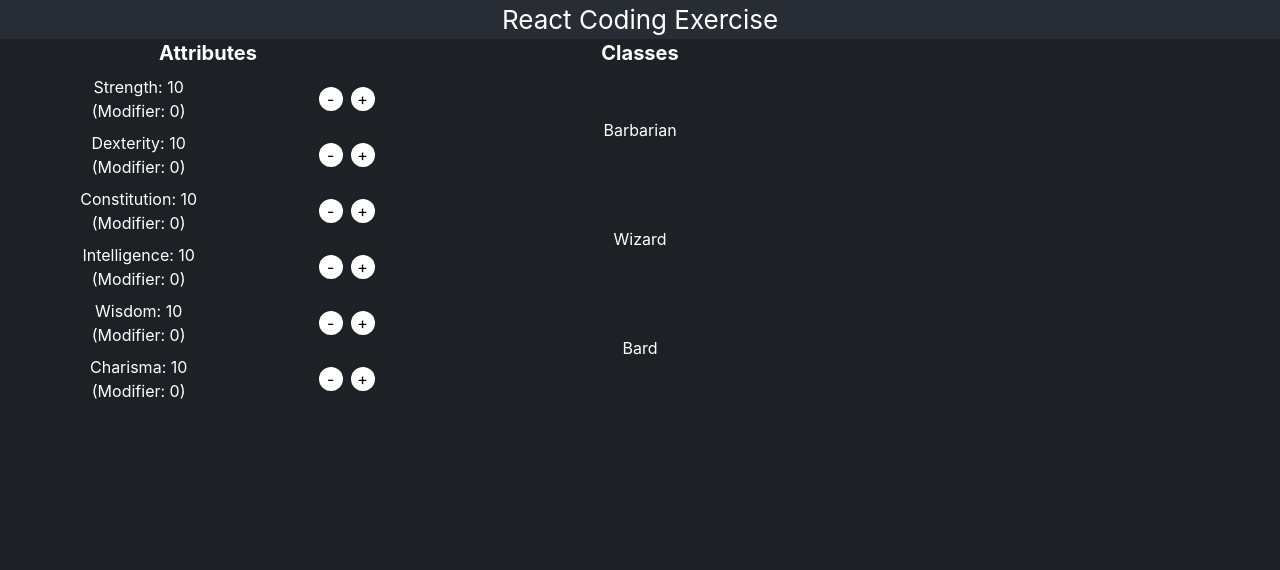
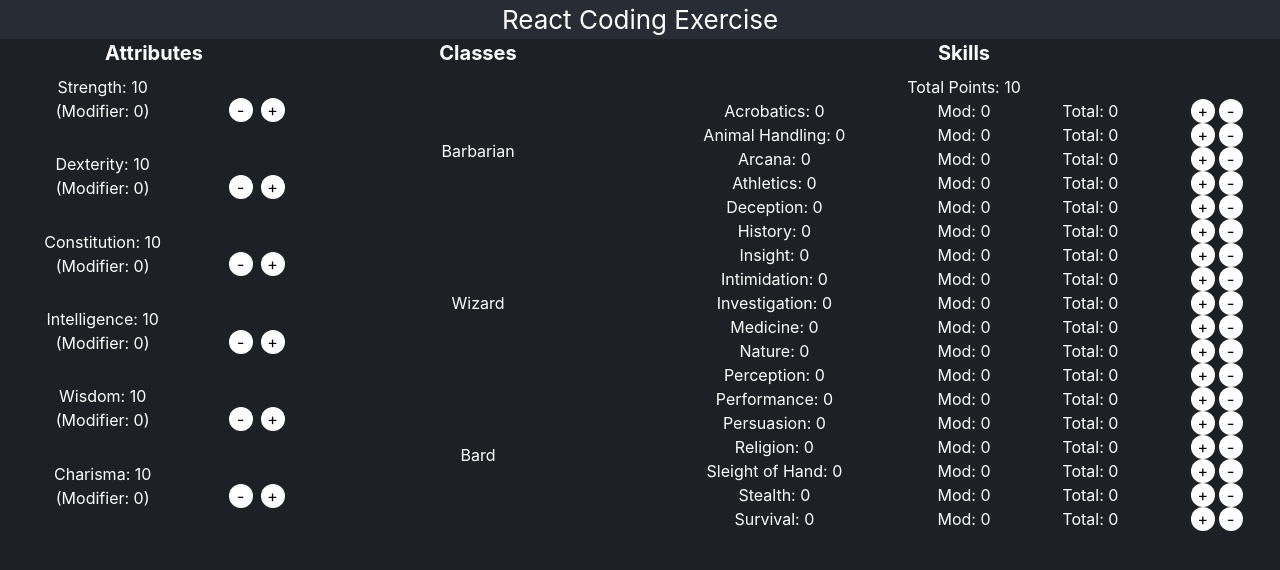
Before and after one commit to sunipan/recruiting-webapp-character, a React (Create React App) app: page / in a window 1280 px wide. Shown: the top 570 px of the page. Built offline with nearby package versions, Linux system fonts and the light colour scheme.

Commit message:
added skills class with incrementing functionality

```diff
--- a/src/App.js
+++ b/src/App.js
@@ -3,15 +3,29 @@ import "./App.css";
 import { ATTRIBUTE_LIST, CLASS_LIST, SKILL_LIST } from "./consts.js";
 import { Attributes } from "./components/Attributes";
 import { Classes } from "./components/Classes";
+import { Skills } from "./components/Skills";
+import { calculateModifier } from "./utils/utils";
 
 function App() {
+  /* State */
   const [attributes, setAttributes] = useState(
     ATTRIBUTE_LIST.reduce((acc, attribute) => ({ ...acc, [attribute]: 10 }), {})
   );
+  const [skills, setSkills] = useState(
+    SKILL_LIST.reduce(
+      (acc, { name, attributeModifier }) => ({
+        ...acc,
+        [name]: calculateModifier(attributes, attributeModifier),
+      }),
+      {}
+    )
+  );
 
+  /* Handlers */
   const handleAttributeIncrement = (attribute) => {
     setAttributes({ ...attributes, [attribute]: attributes[attribute] + 1 });
   };
+
   const handleAttributeDecrement = (attribute) => {
     setAttributes({
       ...attributes,
@@ -20,19 +34,41 @@ function App() {
     });
   };
 
+  const handleSkillIncrement = (skill) => {
+    const totalPoints = Object.values(skills).reduce((a, b) => a + b, 0);
+    setSkills((prev) => {
+      if (totalPoints >= 10 + 4 * calculateModifier(attributes, "Intelligence"))
+        return prev;
+      return { ...prev, [skill]: prev[skill] + 1 };
+    });
+  };
+
+  const handleSkillDecrement = (skill) => {
+    setSkills((prev) => ({
+      ...prev,
+      [skill]: prev[skill] - 1 < 0 ? 0 : prev[skill] - 1,
+    }));
+  };
+
   return (
     <div className="App">
       <header className="App-header">
         <h1>React Coding Exercise</h1>
       </header>
       <section className="App-section">
-        <div className="grid grid-cols-3 gap-4">
+        <div className="grid grid-cols-4 gap-4">
           <Attributes
             attributes={attributes}
             onIncrement={handleAttributeIncrement}
             onDecrement={handleAttributeDecrement}
           />
           <Classes classes={CLASS_LIST} attributes={attributes} />
+          <Skills
+            skills={skills}
+            attributes={attributes}
+            onIncrement={handleSkillIncrement}
+            onDecrement={handleSkillDecrement}
+          />
         </div>
       </section>
     </div>
--- /dev/null
+++ b/src/components/Skills.jsx
@@ -0,0 +1,47 @@
+import { SKILL_LIST } from "../consts";
+import { calculateModifier } from "../utils/utils";
+
+export const Skills = ({ skills, attributes, onIncrement, onDecrement }) => {
+  return (
+    <div className="flex flex-col col-span-2">
+      <div className="text-center font-bold text-xl mb-2">Skills</div>
+      <div>
+        Total Points: {10 + 4 * calculateModifier(attributes, "Intelligence")}
+      </div>
+      <div className="grid h-full">
+        {SKILL_LIST.map((skill) => {
+          return (
+            <div className="grid grid-cols-5" key={skill.name}>
+              <div className="col-span-2">
+                {skill.name}: {skills[skill.name]}
+              </div>
+              <div>
+                Mod:&nbsp;
+                {calculateModifier(attributes, skill.attributeModifier)}
+              </div>
+              <div>
+                Total:{" "}
+                {skills[skill.name] +
+                  calculateModifier(attributes, skill.attributeModifier)}
+              </div>
+              <div>
+                <button
+                  className="mr-1 w-6 h-6 rounded-full bg-white text-black"
+                  onClick={() => onIncrement(skill.name)}
+                >
+                  +
+                </button>
+                <button
+                  onClick={() => onDecrement(skill.name)}
+                  className="w-6 h-6 rounded-full bg-white text-black"
+                >
+                  -
+                </button>
+              </div>
+            </div>
+          );
+        })}
+      </div>
+    </div>
+  );
+};
```
